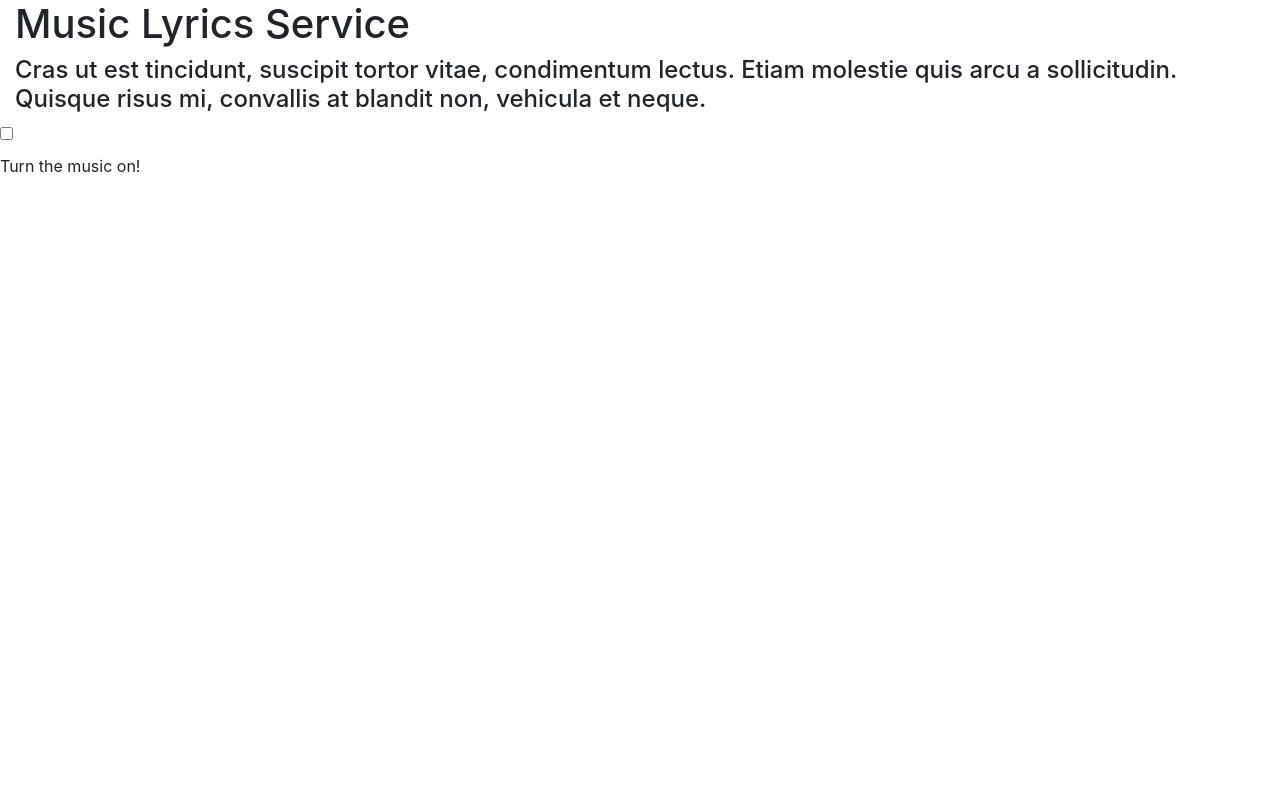
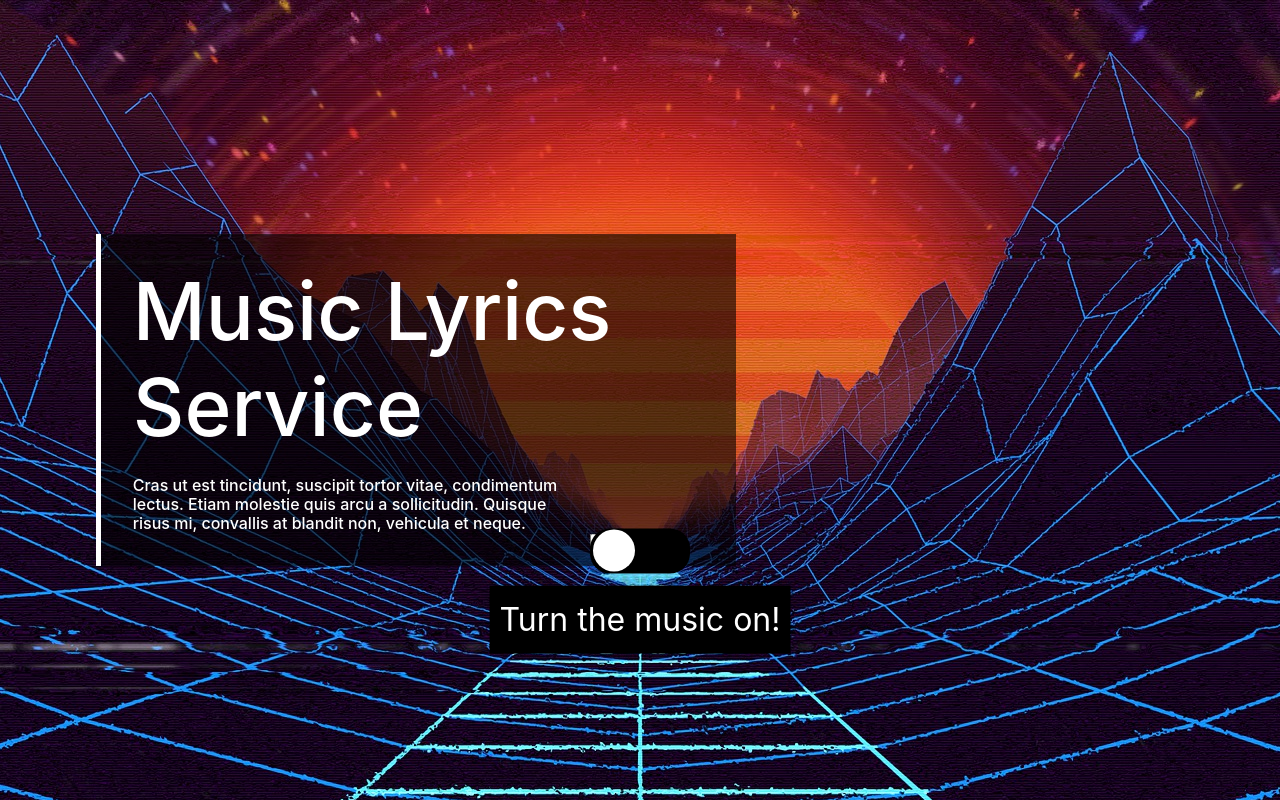
Before and after one commit to itshally/MLS, a plain HTML site: page index.html in a window 1280 px wide. Drawn offline with nearby package versions, Linux system fonts and the light colour scheme; a script that the page names is missing.

Commit message:
Update index.html

```diff
--- a/index.html
+++ b/index.html
@@ -10,7 +10,7 @@
     <link rel="stylesheet" href="https://stackpath.bootstrapcdn.com/bootstrap/4.3.1/css/bootstrap.min.css" integrity="sha384-ggOyR0iXCbMQv3Xipma34MD+dH/1fQ784/j6cY/iJTQUOhcWr7x9JvoRxT2MZw1T" crossorigin="anonymous">
 
     <!-- custom css -->
-    <link rel="stylesheet" href="assets/css/index.css">
+    <link rel="stylesheet" href="assets/css/front.css">
 </head>
 <body>
 
```
